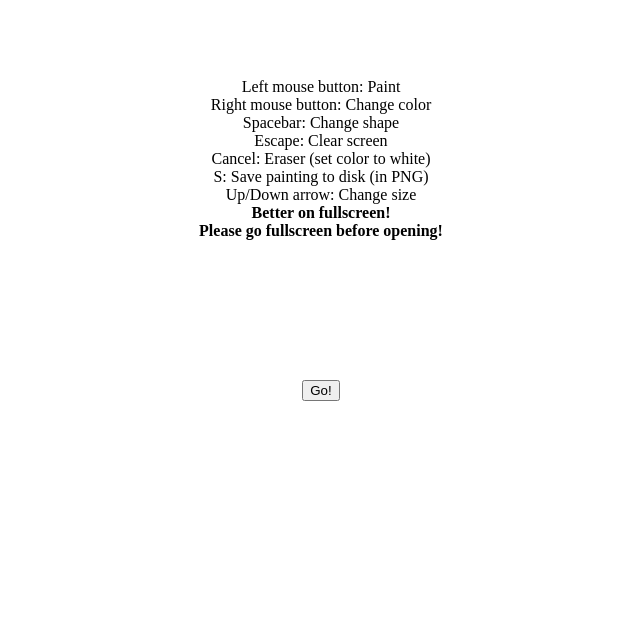
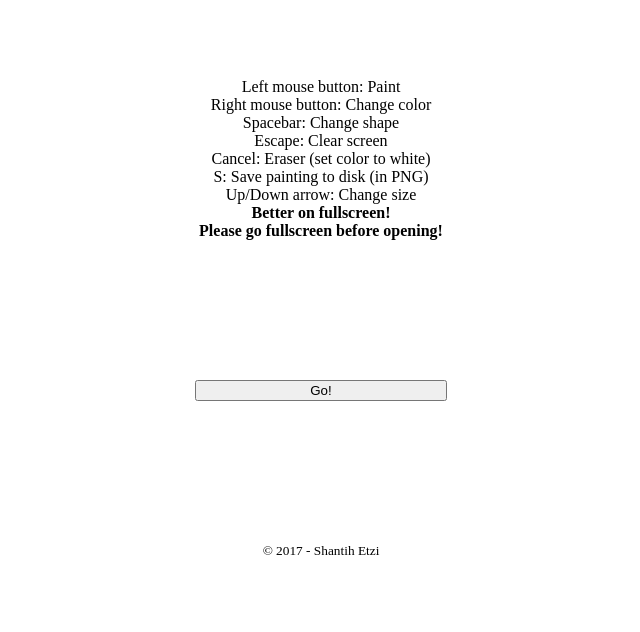
Before and after one commit to shantih19/painter.p5.js, a plain HTML site: page index.html in a window 1280 px wide. Shown: the whole page, without its empty margins (319-959 px from the left). Drawn offline with nearby package versions, Linux system fonts and the light colour scheme.

Commit message:
Updated index.html

```diff
--- a/index.html
+++ b/index.html
@@ -9,6 +9,10 @@
       text-align: center;
     }
     #button {
+      padding: 70px 0;
+      text-align: center;
+    }
+    #lezzo {
       padding: 70px 0;
       text-align: center;
     }
@@ -26,7 +30,8 @@
     <b>Better on fullscreen!<br> Please go fullscreen before opening!</b><br>
     </div>
   <div id = "button">
-    <a href="paint.html"><button type="button">Go!</button></a>
+    <a href="paint.html"><button type="button" style="height:30%;width:20%">Go!</button></a>
   </div>
+  <div id ="lezzo"><small>&copy; 2017 - Shantih Etzi</small></div>
 </body>
 </html>
```
